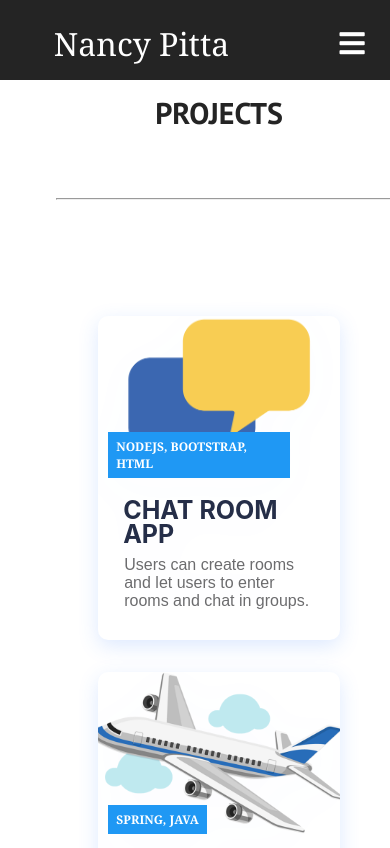
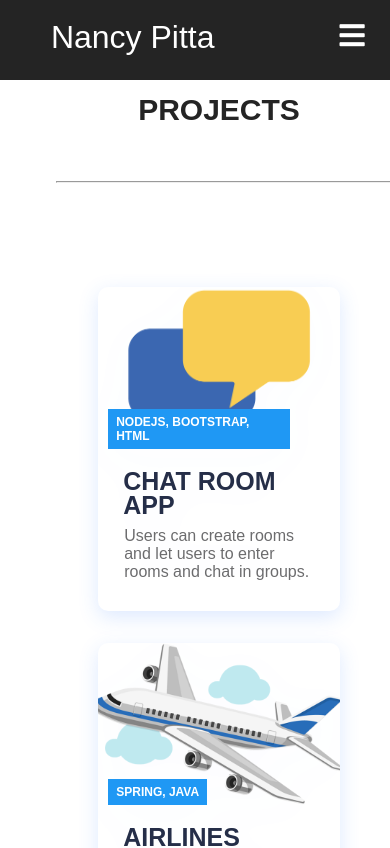
Before and after one commit to Nancyp1997/react-deploy, a React (Create React App) app: page /react-deploy/projects in a window 390 px wide. Shown: the top 848 px of the page. Built offline with nearby package versions, Linux system fonts and the light colour scheme.

Commit message:
Added styling for mobile and changed font

```diff
--- a/src/App.css
+++ b/src/App.css
@@ -2,7 +2,7 @@
   box-sizing: border-box;
   margin: 0;
   padding: 0;
-  /* font-family: 'PT Sans', sans-serif; */
+  font-family: Arial, Helvetica, sans-serif;
 }
 
 .home,
@@ -27,7 +27,7 @@
 
 .contact {
   /* background-image: url('images/img-2.jpg'); */
-  font-family: 'PT Sans', sans-serif;
+  /* font-family: 'PT Sans', sans-serif; */
   background-position: center;
   background-size: cover;
   background-repeat: no-repeat;
@@ -36,7 +36,7 @@
 }
 
 .products {
-  font-family: 'PT Sans', sans-serif;
+  /* font-family: 'PT Sans', sans-serif; */
   /* background-image: url('images/img-1.jpg'); */
   background-position: center;
   background-size: fill;
@@ -52,6 +52,9 @@
 }
 
 @media screen and (max-width:960px){
+  body{
+    overflow-x: hidden;
+  }
   .partition{
     margin-left: 3em;
     width: 90%;
@@ -60,7 +63,9 @@
 
 /* Mobile screens */
 @media screen and (max-width: 768px){
-
+  body{
+    overflow-x: hidden;
+  }
   .partition{
     margin-left: 0.5em;
     width: 90%;
--- a/src/components/Cards.css
+++ b/src/components/Cards.css
@@ -9,7 +9,7 @@
 h1 {
   font-size: 50px;
   text-align: center;
-  font-family: 'PT Sans', sans-serif;
+  /* font-family: 'PT Sans', sans-serif; */
 }
 
 .cards__container {
@@ -33,7 +33,7 @@ h1 {
 
 .cards__items {
   margin-bottom: 24px;
-  font-family: 'PT Sans', sans-serif;
+  /* font-family: 'PT Sans', sans-serif; */
 }
 
 .cards__item {
@@ -110,13 +110,13 @@ h1 {
   font-size: 25px;
   line-height: 24px;
   margin-bottom: 10px;
-  font-family: -apple-system, BlinkMacSystemFont, 'Segoe UI', Roboto, Oxygen, Ubuntu, Cantarell, 'Open Sans', 'Helvetica Neue', sans-serif;
+  /* font-family: -apple-system, BlinkMacSystemFont, 'Segoe UI', Roboto, Oxygen, Ubuntu, Cantarell, 'Open Sans', 'Helvetica Neue', sans-serif; */
   margin-left: 15px;
 }
 
 .cards__item__description {
   color:rgb(108, 108, 110);
-  font-family: Arial, Helvetica, sans-serif;
+  /* font-family: Arial, Helvetica, sans-serif; */
   margin-left: 1em;
 }
 
@@ -131,12 +131,12 @@ h1 {
   display: flex;
   flex-direction: row;
   align-items:inherit;
-  font-family: 'Times New Roman', Times, serif;
+  /* font-family: 'Times New Roman', Times, serif; */
 
 }
 
 li{
-  font-family: 'Times New Roman', Times, serif;
+  /* font-family: 'Times New Roman', Times, serif; */
   margin: 0 0 5px 0;
 }
 
@@ -159,7 +159,8 @@ li{
 }
 
 .float-child > h3{
-  font-family: Arial, Helvetica, sans-serif;
+  /* font-family: Arial, Helvetica, sans-serif; */
+  color: #242424;
 }
 
 .courseName{
@@ -268,6 +269,7 @@ li{
 
   .float-container{
     /* background-color: lightgoldenrodyellow; */
+    margin-top: -2em;
     margin-left: 7em;
     width: 100%;
     margin-right: -1em;
@@ -289,23 +291,24 @@ li{
     display: none;
   }
 
+  .float-child >h3{
+    /* color: blue; */
+    font-size: 17px;
+    height: 20px;
+  }
+
   .courseName{
     margin-left: 3em;
     /* color:red; */
-    font-size: 10px;
+    font-size: 12px;
     height: 10px;
-  }
-  .float-child >h3{
-    /* color: blue; */
-    font-size: 15px;
-    height: 20px;
   }
 
   .courseList{
     margin-top: 10px;
     /* color: lightgreen; */
     /* margin-left: -3em; */
-    font-size: 14px;
+    font-size: 12px bold;
     list-style-type: none;
   }
 
--- a/src/components/Footer.css
+++ b/src/components/Footer.css
@@ -5,7 +5,7 @@
     flex-direction: column;
     justify-content: center;
     align-items: center;
-    font-family: 'PT Sans', sans-serif;
+    /* font-family: 'PT Sans', sans-serif; */
   }
 
   .footer-subscription {
@@ -21,8 +21,9 @@
   }
 
   .footer-subscription > p {
-    font-family: 'Trebuchet MS', 'Lucida Sans Unicode', 'Lucida Grande',
-      'Lucida Sans', Arial, sans-serif;
+    /* font-family: 'Trebuchet MS', 'Lucida Sans Unicode', 'Lucida Grande', */
+      /* 'Lucida Sans', Arial, sans-serif; */
+      color: whitesmoke;
   }
 
   .footer-subscription-heading {
--- a/src/components/HeroSection.css
+++ b/src/components/HeroSection.css
@@ -12,7 +12,7 @@ video{
     display: flex;
     flex-direction: row-reverse;
     /* box-shadow: inset 0 0 0 1000px rgba(245, 245, 240, 0.192); */
-    font-family: 'PT Sans', sans-serif;
+    /* font-family: 'PT Sans', sans-serif; */
     justify-content: center;
     align-items: center;
 }
@@ -39,7 +39,7 @@ video{
     margin-top: 8px;
     color: #242424;
     font-size: 25px;
-    font-family: 'Times New Roman', Times, serif;
+    /* font-family: 'Times New Roman', Times, serif; */
     margin-left: 7em;
     margin-right: 7em;
     object-fit: contain;
@@ -125,6 +125,7 @@ video{
     .profilepic{
         margin-left: 1em;
         object-fit: cover;
+        width: 40%;
     }
 
     .btn{
--- a/src/components/Navbar.css
+++ b/src/components/Navbar.css
@@ -9,7 +9,7 @@
     position: sticky;
     top: 0;
     z-index: 999;
-    font-family: 'PT Sans', sans-serif;
+    /* font-family: 'PT Sans', sans-serif; */
   }
 
   .navbar-container {
@@ -49,7 +49,7 @@
 
   .nav-item {
     height: 80px;
-    font-family: 'PT Sans', sans-serif;
+    /* font-family: 'PT Sans', sans-serif; */
     font-size: 1.5rem;
   }
 
--- a/src/components/Skills.js
+++ b/src/components/Skills.js
@@ -58,7 +58,7 @@ function Experience() {
                     <div className='cards__wrapper'>
                         <div className='float-container'>
                             <div className='float-child'>
-                                <h3>UIC(Fall 21)</h3>
+                                <h3>UIC(Fall 21- )</h3>
                                 <p className='courseName'>Chicago, USA.</p>
                                 {/* <p className='courseName'></p> */}
                                 <ul className='courseList'>
--- a/src/components/pages/Contact.css
+++ b/src/components/pages/Contact.css
@@ -1,7 +1,4 @@
-*{
-    font-family:Cambria, Cochin, Georgia, Times, 'Times New Roman', serif
 
-}
 .wrapper{
     /* background-color: rgb(187, 26, 26); */
     /* border: 1px solid black; */
```
Also changed, not shown: src/components/Skill.css (+4 -3 lines).
